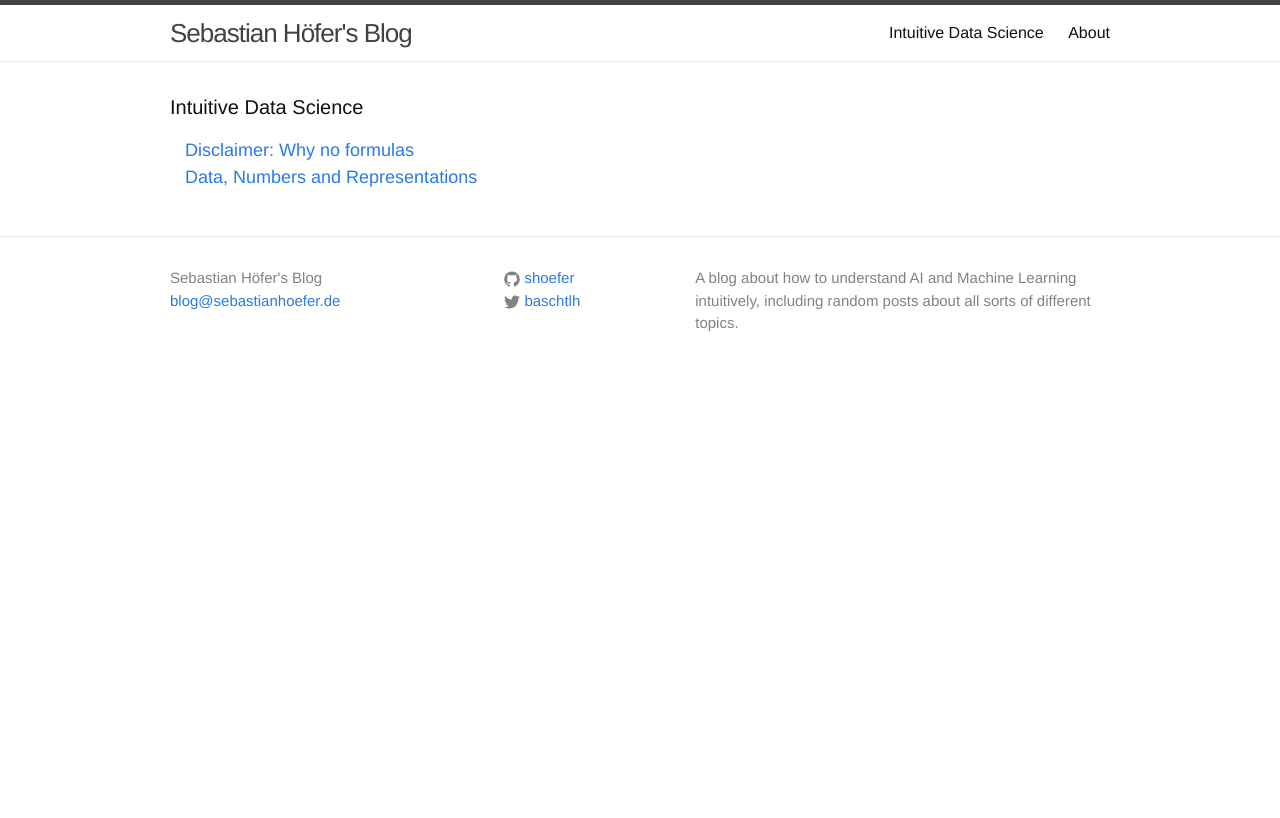
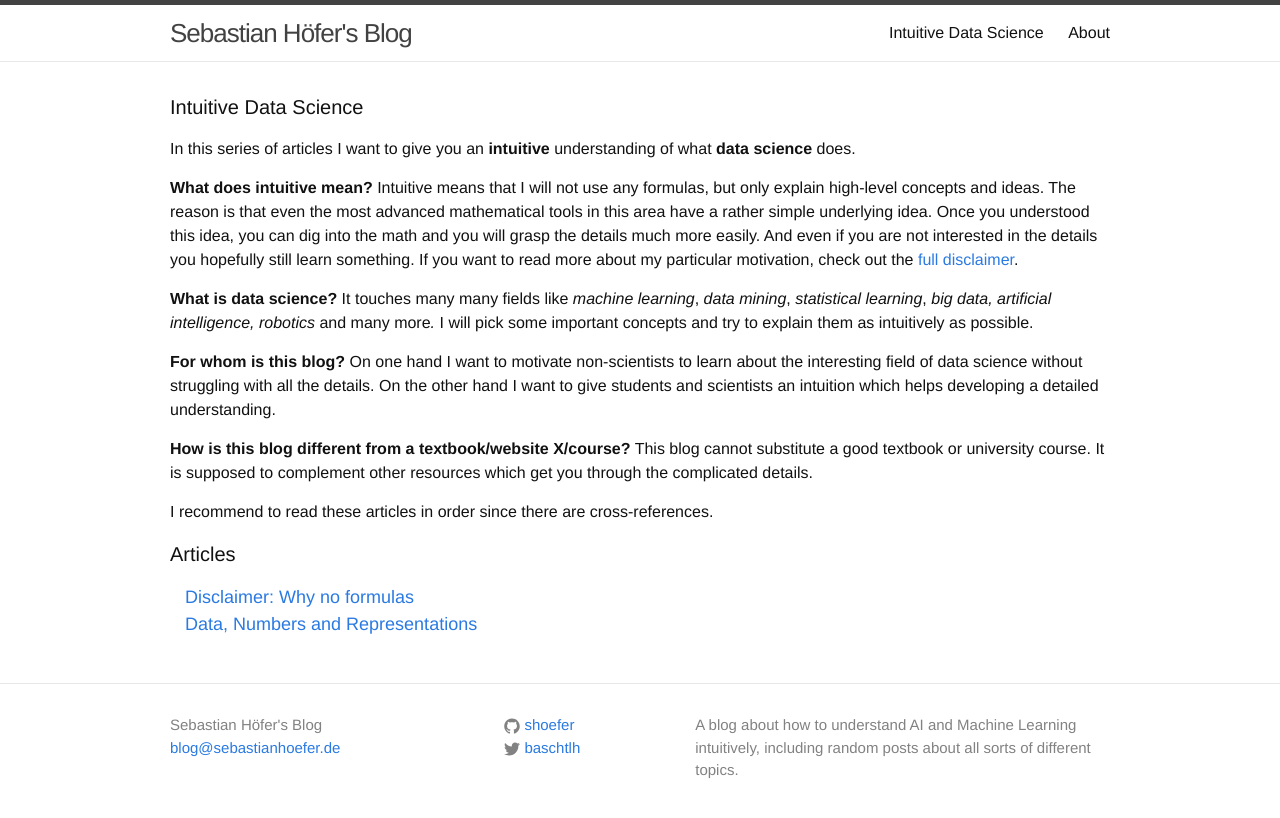
Before and after one commit to shoefer/shoefer.github.io, a Jekyll site: the page built from intuds/index.html, in a window 1280 px wide. Shown: the top 818 px of the page. Built offline with Jekyll 4.4.1, drawn with Linux system fonts in a browser that asks for light colours.

Commit message:
adding intro texts

```diff
--- a/index.html
+++ b/index.html
@@ -4,8 +4,12 @@ layout: default
 
 <div class="home">
 
+  <h1 class="page-heading">Welcome!</h1>
   <div class="start-intro">
-  This is some introductory text, stating the awesomeness of this.
+    <p></p>So far, this blog is dedicated to providing an <b><a href="intuds">intuitive introduction to data science</a></b>, featuring a constantly growing series of articles about topics in <em>machine learning, data mining, statistical learning, big data, artificial intelligence, robotics, </em> etc.</p>
+    <p>
+    Jump directly to the <a href="intuds">intuitive introduction to data science</a> or browse the list of recent posts below.
+    </p>
   </div>
 
   <h1 class="page-heading">Recent Posts</h1>
--- a/intuds/index.html
+++ b/intuds/index.html
@@ -9,6 +9,15 @@ menu-pos: 2
 
   <h1 class="page-heading">{{ page.title }}</h1>
 
+  In this series of articles I want to give you an <strong>intuitive</strong> understanding of what <strong>data science</strong> does.</p>
+<p><strong>What does intuitive mean?</strong> Intuitive means that I will not use any formulas, but only explain high-level concepts and ideas. The reason is that even the most advanced mathematical tools in this area have a rather simple underlying idea. Once you understood this idea, you can dig into the math and you will grasp the details much more easily. And even if you are not interested in the details you hopefully still learn something. If you want to read more about my particular motivation, check out the <a title="Disclaimer: Why No Formulas" href="{% post_url 2015-07-19-why-no-formulas %}">full disclaimer</a>.</p>
+<p><strong>What is data science?</strong> It touches many many fields like <em>machine learning</em>, <em>data mining</em>, <em>statistical learning</em>, <em>big data, </em><em>artificial intelligence, robotics </em>and many more<em>.</em> I will pick some important concepts and try to explain them as intuitively as possible.</p>
+<p><strong>For whom is this blog?</strong> On one hand I want to motivate non-scientists to learn about the interesting field of data science without struggling with all the details. On the other hand I want to give students and scientists an intuition which helps developing a detailed understanding.</p>
+<p><strong>How is this blog different from a textbook/website X/course?</strong> This blog cannot substitute a good textbook or university course. It is supposed to complement other resources which get you through the complicated details.</p>
+
+<p>I recommend to read these articles in order since there are cross-references.</p>
+
+  <h1 class="page-heading">Articles</h1>
 
   <ul class="post-list" style="margin-left: 15px">
     {% for post in site.categories.intuds reversed %}
```
Also changed, not shown: about.md (+1 -5 lines).
